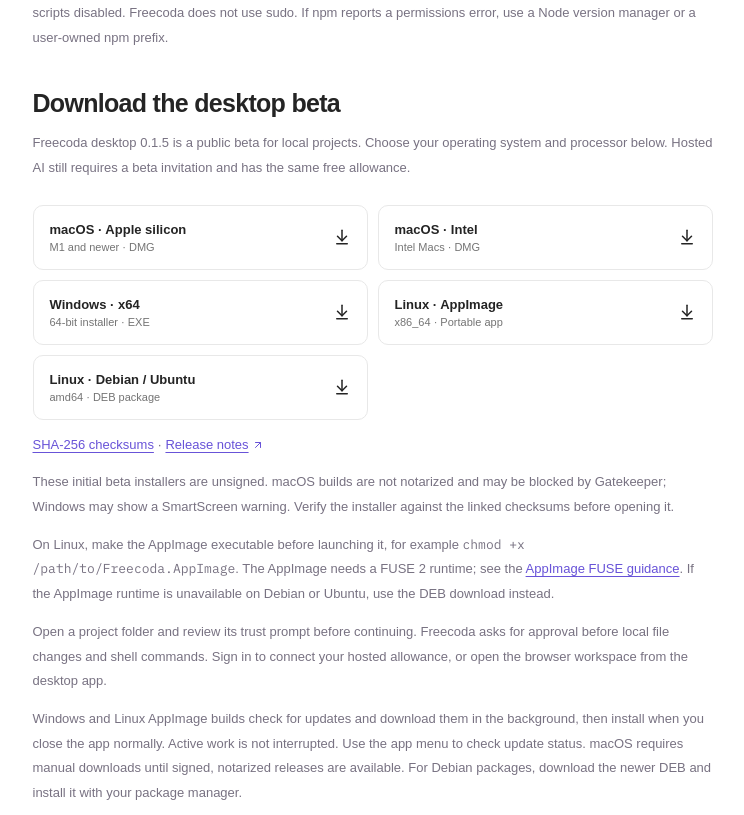
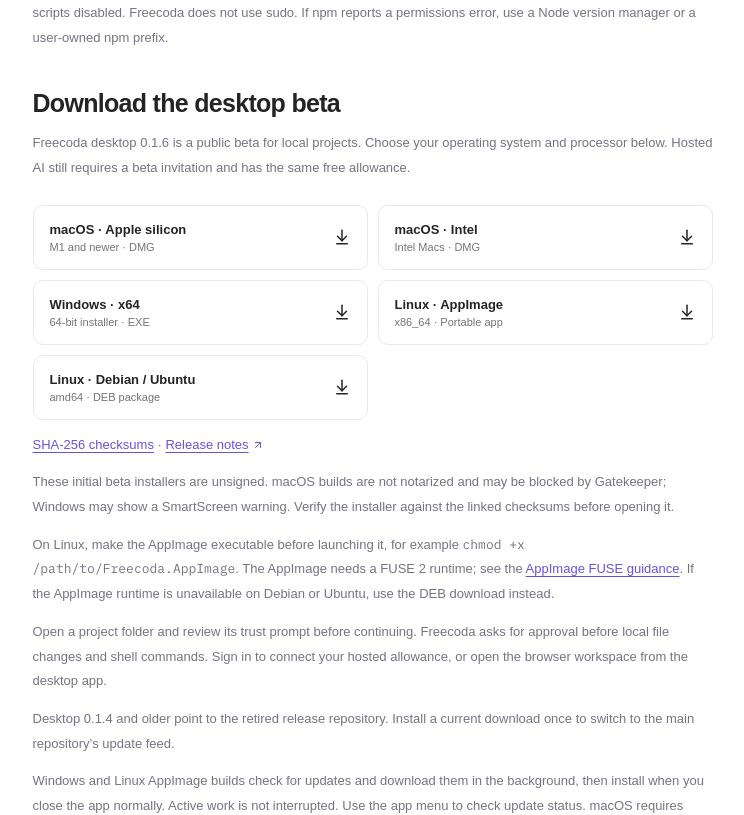
Before and after one commit to elliotshohet/freecoda, a Next.js app in the folder apps/web/: page /docs in a window 1280 px wide. Shown: the part 2360-3175 px from the top of the page, without its empty margins (385-1129 px from the left). Built offline with nearby package versions, Linux system fonts and the light colour scheme; no server answers.

Commit message:
Link verified desktop 0.1.6 and qualify canonical feed upgrades

```diff
--- a/apps/web/components/desktop-downloads.tsx
+++ b/apps/web/components/desktop-downloads.tsx
@@ -71,6 +71,10 @@
         from the desktop app.
       </p>
       <p>
+        Desktop 0.1.4 and older point to the retired release repository. Install
+        a current download once to switch to the main repository’s update feed.
+      </p>
+      <p>
         Windows and Linux AppImage builds check for updates and download them in
         the background, then install when you close the app normally. Active
         work is not interrupted. Use the app menu to check update status. macOS
--- a/apps/web/lib/releases.ts
+++ b/apps/web/lib/releases.ts
@@ -7,7 +7,7 @@
 
 // Public release assets and checksums verified before exposing downloads.
 export const DESKTOP_PUBLISHED = true;
-export const DESKTOP_RELEASE_VERSION = "0.1.5";
+export const DESKTOP_RELEASE_VERSION = "0.1.6";
 export const DESKTOP_RELEASE_URL = `https://github.com/elliotshohet/freecoda/releases/tag/v${DESKTOP_RELEASE_VERSION}`;
 const desktopAssetBase = `https://github.com/elliotshohet/freecoda/releases/download/v${DESKTOP_RELEASE_VERSION}`;
 export const DESKTOP_CHECKSUMS_URL = `${desktopAssetBase}/SHA256SUMS.txt`;
```
Also changed, not shown: 2 other files (tests, documents, lock files or other folders).
